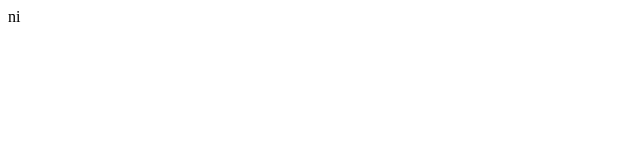
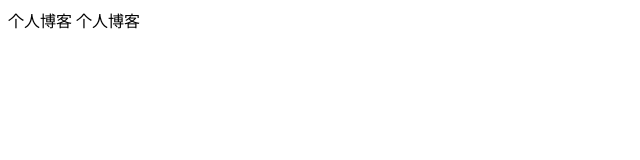
Before and after one commit to TDCQzzn/TDCQzzn.github.io, a plain HTML site: page index.html in a window 1280 px wide. Shown: the whole page, without its empty margins (0-640 px from the left). Drawn offline with Linux system fonts and the light colour scheme.

Commit message:
Update index.html

```diff
--- a/index.html
+++ b/index.html
@@ -1,3 +1,5 @@
 <html>
-ni
+个人博客
+</body>
+  <body>  个人博客  </body>
 </html>
```
